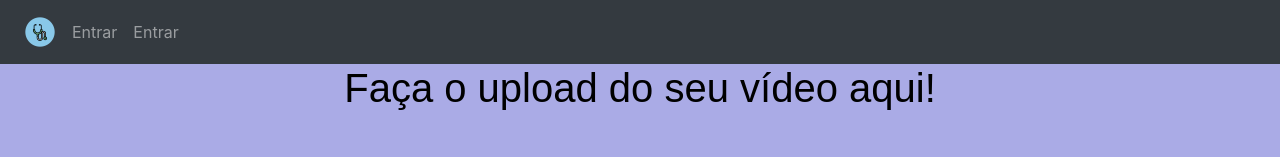
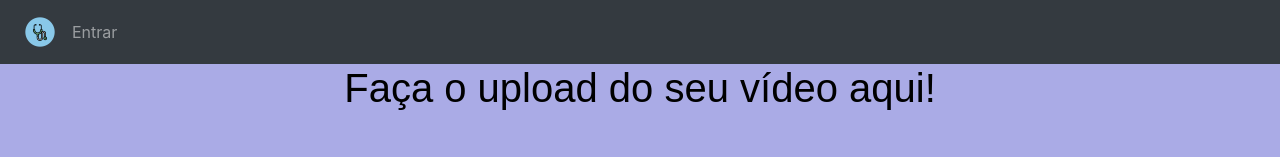
Before and after one commit to Gustavobb/TecMed, a React (Create React App) app in the folder frontend/tecmed/: page /uploadVideos in a window 1280 px wide. Shown: the top 157 px of the page. Built offline with nearby package versions, Linux system fonts and the light colour scheme.

Commit message:
await fix

```diff
--- a/frontend/tecmed/src/Components/Navbar.js
+++ b/frontend/tecmed/src/Components/Navbar.js
@@ -30,9 +30,6 @@ class Navbar extends Component {
         }
     }
 
-
-
-
     logOut(e) {
         e.preventDefault()
         localStorage.removeItem('usertoken')
@@ -47,9 +44,6 @@ class Navbar extends Component {
                         Entrar
                     </Link>
                 </li>
-
-
-
             </ul>
         )
         var userLink
@@ -154,7 +148,7 @@ class Navbar extends Component {
                 <div style={{}}className="collapse navbar-collapse" id="navbar1">
 
                     {userLink ? null : loginRegLink}
-                    {localStorage.usertoken ? userLink : loginRegLink}
+                    {localStorage.usertoken ? userLink : null}
                 </div>
 
             </nav>
--- a/frontend/tecmed/src/Pages/UploadVideos.js
+++ b/frontend/tecmed/src/Pages/UploadVideos.js
@@ -37,11 +37,11 @@ class UploadVideos extends Component {
         })
 
     }
-    submit = async (e) => {
+    submit = (e) => {
         var n = this.state.id.search("v=")
         var final_id =  this.state.id.substring(n+2)
         alert("Muito obrigado! Seu vídeo foi enviado para a Revisão!")
-        await axios.post("http://ec2-54-165-32-50.compute-1.amazonaws.com/routes/startId",{
+        axios.post("http://localhost/routes/startId",{
             id: final_id,
             title: this.state.title,
             description: this.state.description,
```
